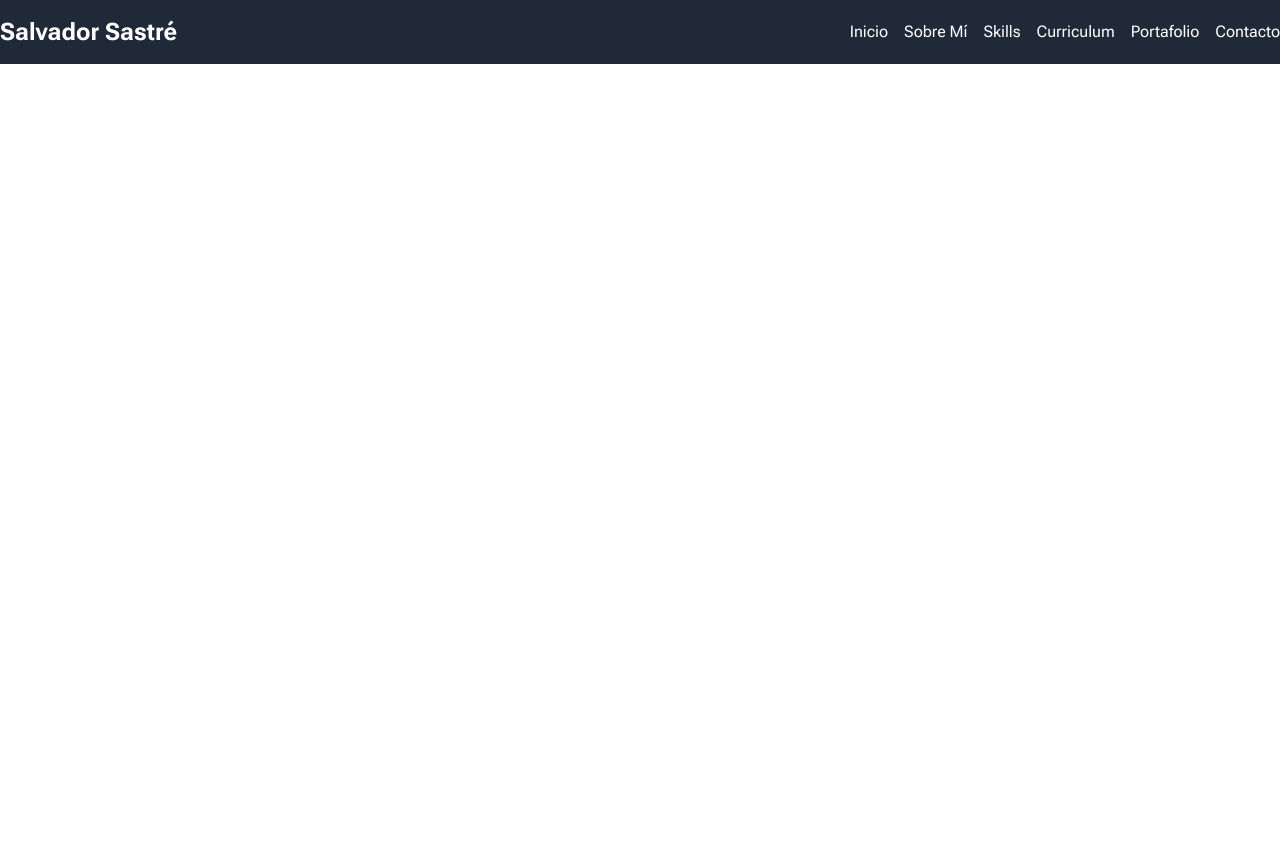
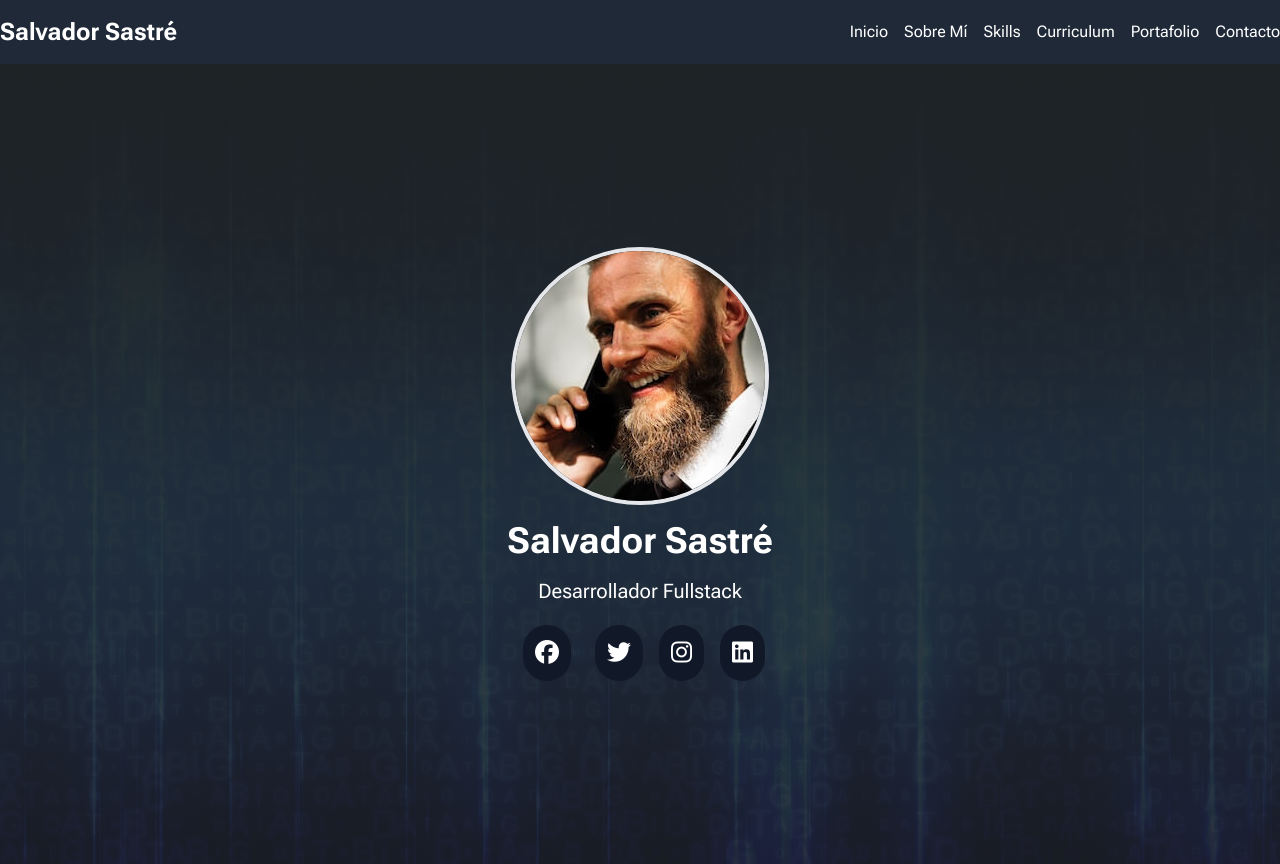
Before and after one commit to chavosastre/portafolio, a plain HTML site: page index.html in a window 1280 px wide. Before the commit the page ends 800 px from the top, so only its background shows below. Drawn offline with nearby package versions, Linux system fonts and the light colour scheme.

Commit message:
Se crea la seccion Inicio

```diff
--- a/index.html
+++ b/index.html
@@ -31,6 +31,25 @@
         </header>
     </div>
 
+    <!-- Sección Inicio -->
+    <section id="inicio" class="inicio bg-cover bg-center h-screen text-white flex items-center" style="background-image: linear-gradient(to top, rgba(30, 35, 38, 0.8), rgba(30, 35, 38, 1)), url(./assets/imgs/background.jpg);">
+        <div class="container mx-auto flex justify-center items-center h-screen">
+            <div class="text-center">
+                <div class="contenedor-img">
+                    <img src="./assets/imgs/avatar.jpg" alt="Salvador Sastré" class="rounded-full w-50 h-50 mx-auto border-4 border-white-600">
+                </div>
+                <h1 class="text-4xl font-bold my-4">Salvador Sastré</h1>
+                <p class="text-xl">Desarrollador Fullstack</p>
+                <div class="redes mt-5 flex justify-center space-x-4">
+                    <a href="#" target="_blank" class="text-2xl mx-2 p-3 rounded-full bg-gray-900 hover:bg-gray-600 transition-colors"><i class="fa-brands fa-facebook"></i></a>
+                    <a href="#" target="_blank" class="text-2xl mx-2 p-3 rounded-full bg-gray-900 hover:bg-gray-600 transition-colors"><i class="fa-brands fa-twitter"></i></a>
+                    <a href="#" target="_blank" class="text-2xl mx-2 p-3 rounded-full bg-gray-900 hover:bg-gray-600 transition-colors"><i class="fa-brands fa-instagram"></i></a>
+                    <a href="#" target="_blank" class="text-2xl mx-2 p-3 rounded-full bg-gray-900 hover:bg-gray-600 transition-colors"><i class="fa-brands fa-linkedin"></i></a>
+                </div>
+            </div>
+        </div>
+    </section>
 
+    <!-- Sección Sobre Mi -->
 </body>
 </html>
```
Also changed, not shown: assets/css/site.css (line endings or trailing spaces), assets/imgs/background.jpg (added).
